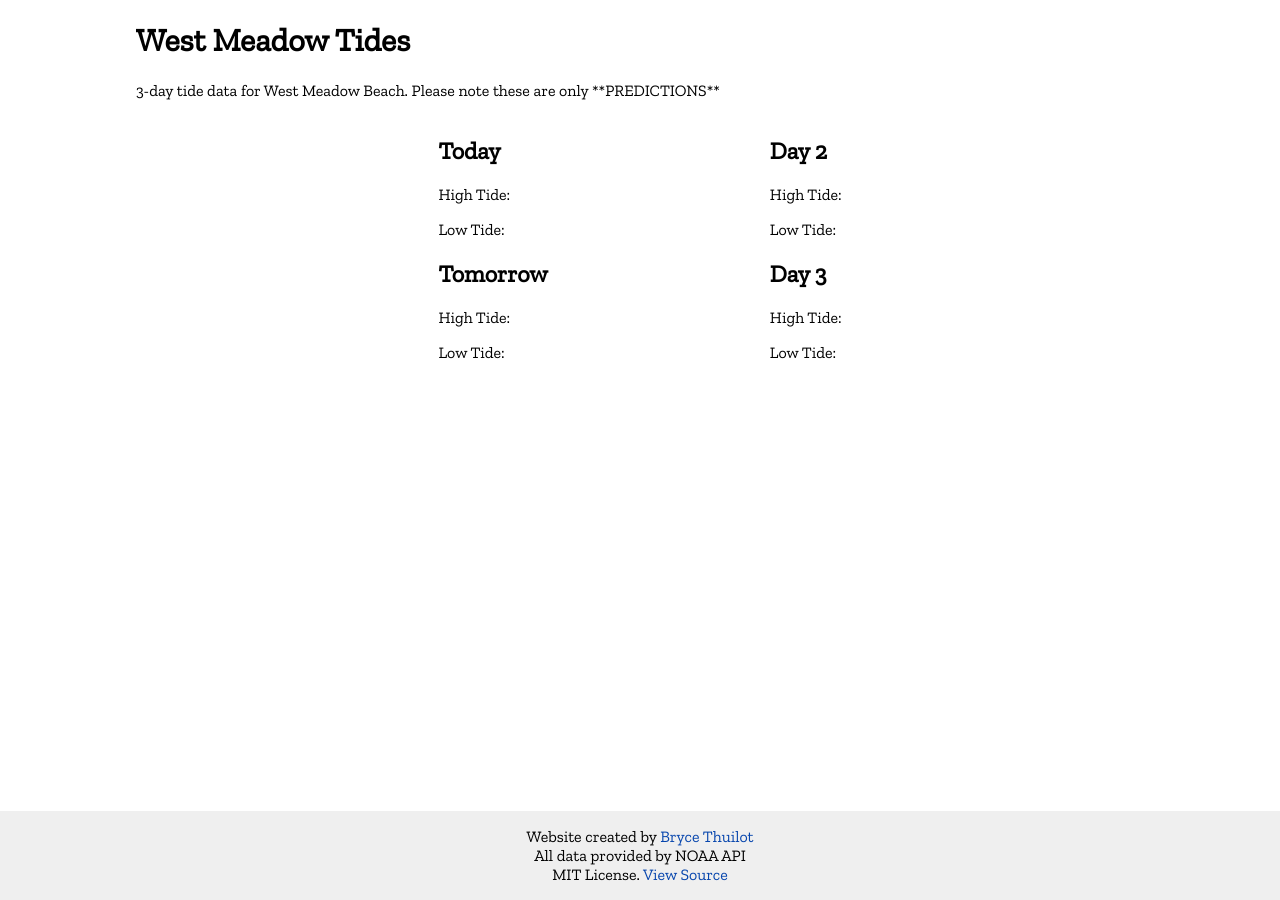
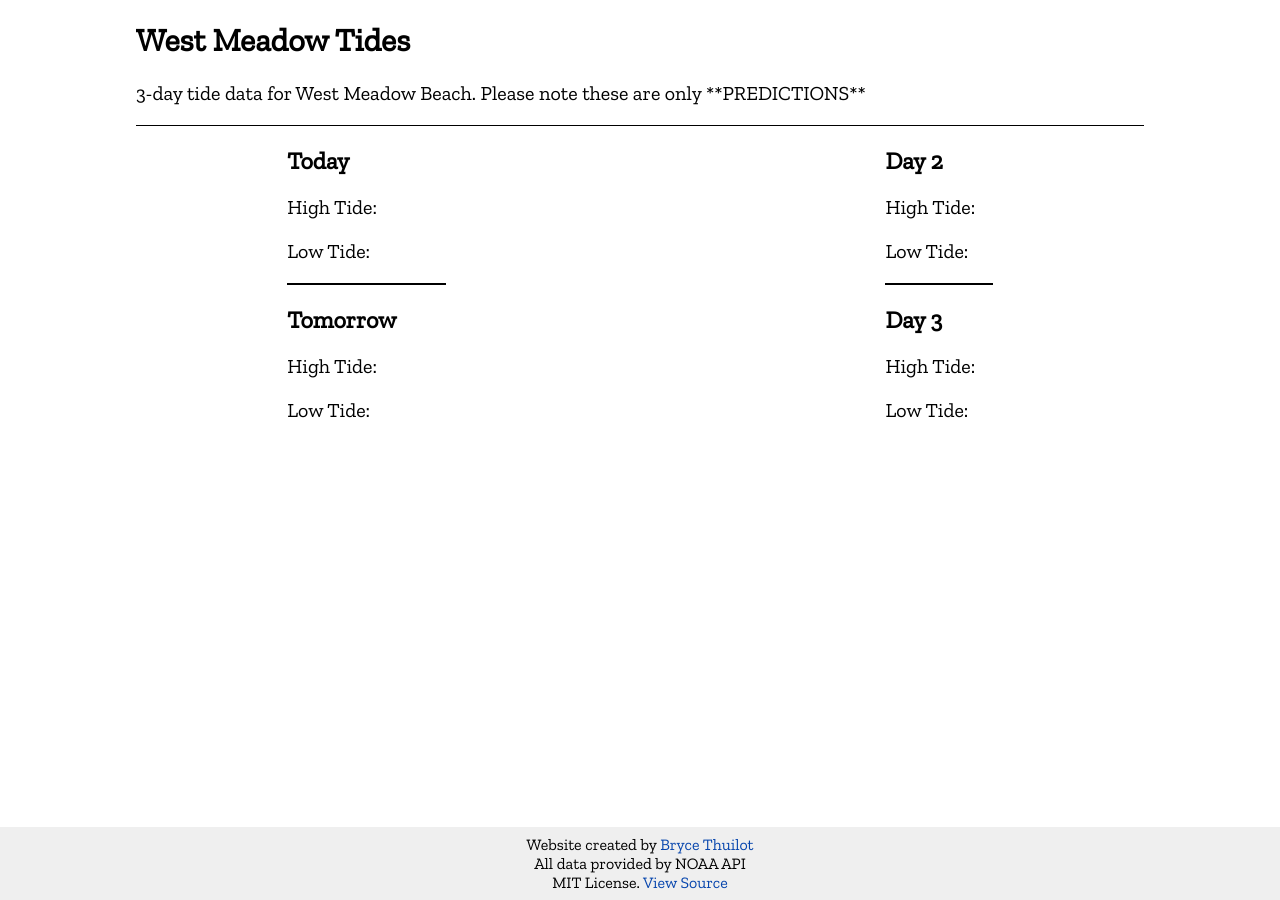
Before and after one commit to bthuilot/westmeadowtides, a Jekyll site: the page built from index.md, in a window 1280 px wide. Built offline with Jekyll 4.4.1, drawn with Linux system fonts in a browser that asks for light colours.

Commit message:
Some changes

```diff
--- a/_includes/day2.html
+++ b/_includes/day2.html
@@ -1,4 +1,4 @@
-<h2 id='day2-title'>Day 2</h2>
+<h2 class='dates' id='day2-title'>Day 2</h2><p class='dates' id='day2-date'></p>
 
 <p>High Tide:</p>
 <p id=h-day2 class='times'></p>
--- a/_includes/day3.html
+++ b/_includes/day3.html
@@ -1,4 +1,4 @@
-<h2 id='day3-title'>Day 3</h2>
+<h2 class='dates' id='day3-title'>Day 3</h2><p class='dates' id='day3-date'></p>
 
 <p>High Tide:</p>
 <p id='h-day3' class='times'></p>
--- a/_includes/today.html
+++ b/_includes/today.html
@@ -1,4 +1,4 @@
-<h2 id='today-title'>Today</h2>
+<h2 class='dates' id='today-title'>Today</h2><p class='dates' id='today-date'></p>
 
 <p>High Tide:</p>
 <p id=h-today class='times'></p>
--- a/_includes/tomorrow.html
+++ b/_includes/tomorrow.html
@@ -1,4 +1,4 @@
-<h2 id='tomorrow-title'>Tomorrow</h2>
+<h2 class='dates' id='tomorrow-title'>Tomorrow</h2><p class='dates' id='tomorrow-date'></p>
 
 <p>High Tide:</p>
 <p id=h-tomorrow class='times'></p>
--- a/_layouts/index.html
+++ b/_layouts/index.html
@@ -1,17 +1,23 @@
 {% include head.html %}
 <body>
+<div id='header'>
 <h1>West Meadow Tides</h1>
 
 <p>3-day tide data for West Meadow Beach. Please note these are only **PREDICTIONS**</p>
+</div>
+<div id='center'>
 <div id='left'>
+<div id='box1'>
 {% include today.html %}
-
+</div>
 {% include tomorrow.html %}
 </div>
 <div id='right'>
+<div id='box2'>
 {% include day2.html %}
-
+</div>
 {% include day3.html %}
+</div>
 </div>
 
 {{ content }}
--- a/css/main.css
+++ b/css/main.css
@@ -3,6 +3,13 @@
 }
 body{
   font-family: 'Zilla Slab', serif;
+}
+p{
+  font-size: 1.25em;
+}
+#header{
+  border-bottom: 1px solid black;
+  margin-bottom: 20px;
 }
 #footer {
   text-align: center;
@@ -10,7 +17,7 @@
   right: 0;
   bottom: 0;
   left: 0;
-  padding: 1rem;
+  padding: 0.5rem;
   background-color: #efefef;
 }
 .times{
@@ -18,14 +25,30 @@
 }
 #left{
   float: left;
-  padding-left: 30%;
+  padding-left: 15%;
 }
 #right{
   float: right;
-  padding-right: 30%;
+  padding-right: 15%;
 }
 a:hover, a:active, a:link, a:visited
 {
    color: #0645AD;
    text-decoration: none;
 }
+.dates{
+  display: inline;
+  padding-right: 25px;
+  padding-bottom: 50px;
+}
+#box1{
+  border-bottom: 2px solid black;
+  margin-bottom: 20px;
+}
+#box2{
+  border-bottom: 2px solid black;
+  margin-bottom: 20px;
+}
+#center{
+  margin: auto;
+}
--- a/js/getTides.js
+++ b/js/getTides.js
@@ -22,16 +22,10 @@
   }
 }
 
-
 day = putZero(day);
 month = putZero(month);
 fDay = putZero(fDay);
 fMonth = putZero(fMonth);
-
-console.log(day);
-console.log(month);
-console.log(fDay);
-console.log(fMonth);
 
 function getTime(timeArray){
   var returnValue = "";
@@ -48,12 +42,19 @@
   return returnValue.substring(0,returnValue.length -2);
 }
 
+// From shopify
+function getGetOrdinal(n) {
+    var s=["th","st","nd","rd"],
+    v=n%100;
+    return n+(s[(v-20)%10]||s[v]||s[0]);
+ }
 
 xhttp.onreadystatechange = function() {
     if (this.readyState == 4 && this.status == 200) {
        var result = JSON.parse(xhttp.responseText);
        console.log(result);
        result = result['predictions'];
+       var monthNames = [ "January", "February", "March", "April", "May", "June", "July", "August", "September", "October","November", "December"];
        var days = ['Sunday', 'Monday', 'Tuesday', 'Wednesday', 'Thursday', 'Friday', 'Saturday'];
        var todayTidesH = new Array();
        var day1TidesH = new Array();
@@ -91,16 +92,25 @@
            }
          }
        }
+       //High tides
       document.getElementById("h-today").innerHTML = getTime(todayTidesH);
       document.getElementById("h-tomorrow").innerHTML = getTime(day1TidesH);
       document.getElementById("h-day2").innerHTML =  getTime(day2TidesH);
+      document.getElementById("h-day3").innerHTML =  getTime(day3TidesH);
+      // Low tides
       document.getElementById("l-today").innerHTML = getTime(todayTidesL);
       document.getElementById("l-tomorrow").innerHTML = getTime(day1TidesL);
       document.getElementById("l-day2").innerHTML =  getTime(day2TidesL);
+      document.getElementById("l-day3").innerHTML =  getTime(day3TidesL);
+      //Add Day of week
       document.getElementById("day2-title").innerHTML =  days[day2.getDay()];
-      document.getElementById("h-day3").innerHTML =  getTime(day3TidesH);
-      document.getElementById("l-day3").innerHTML =  getTime(day3TidesL);
       document.getElementById("day3-title").innerHTML =  days[day3.getDay()];
+      // Add dates
+      document.getElementById("today-date").innerHTML = monthNames[today.getMonth()] + " " + getGetOrdinal(today.getDate());
+      document.getElementById("tomorrow-date").innerHTML = monthNames[day1.getMonth()] + " " + getGetOrdinal(day1.getDate());
+      document.getElementById("day2-date").innerHTML = monthNames[day2.getMonth()] + " " + getGetOrdinal(day2.getDate());
+      document.getElementById("day3-date").innerHTML = monthNames[day3.getMonth()] + " " + getGetOrdinal(day3.getDate());
+
     }
   };
 xhttp.open("GET", 'https://tidesandcurrents.noaa.gov/api/datagetter?station=8514422&product=predictions&datum=mtl&begin_date='+year+month+day+'&end_date='+fYear+fMonth+fDay+'&interval=hilo&units=english&time_zone=lst&application=web_services&format=json', true);
```
